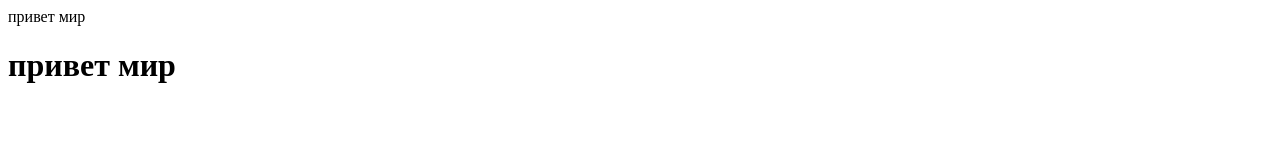
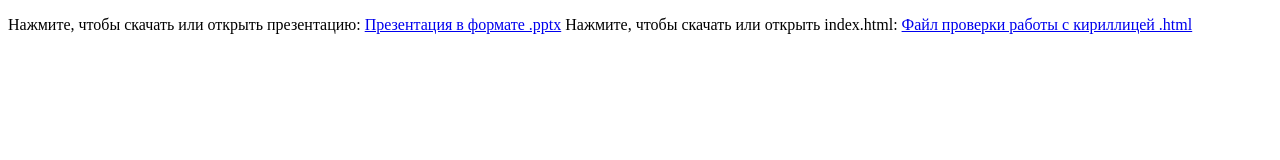
Before and after one commit to Maria226rew/nita, a plain HTML site: page index.html in a window 1280 px wide. Drawn offline with Linux system fonts and the light colour scheme.

Commit message:
Update index.html

```diff
--- a/index.html
+++ b/index.html
@@ -1,9 +1,16 @@
-<DOCTYPE htnl>
-<htnl lang="ru">
-  <head>
-    <litle>привет мир</litle>
-    </head>
-    <boby>
-      <h1>привет мир</h1>
-    </boby>
-</htnl>
+<!DOCTYPE html>
+<html>
+<head>
+    <title>Моя презентация</title>
+</head>
+<body>
+
+    <p>
+        Нажмите, чтобы скачать или открыть презентацию:
+        <a href="СетьВводный.pptx">Презентация в формате .pptx</a>
+        Нажмите, чтобы скачать или открыть index.html:
+        <a href="index.html">Файл проверки работы с кириллицей .html</a>
+    </p>
+
+</body>
+</html>
```
